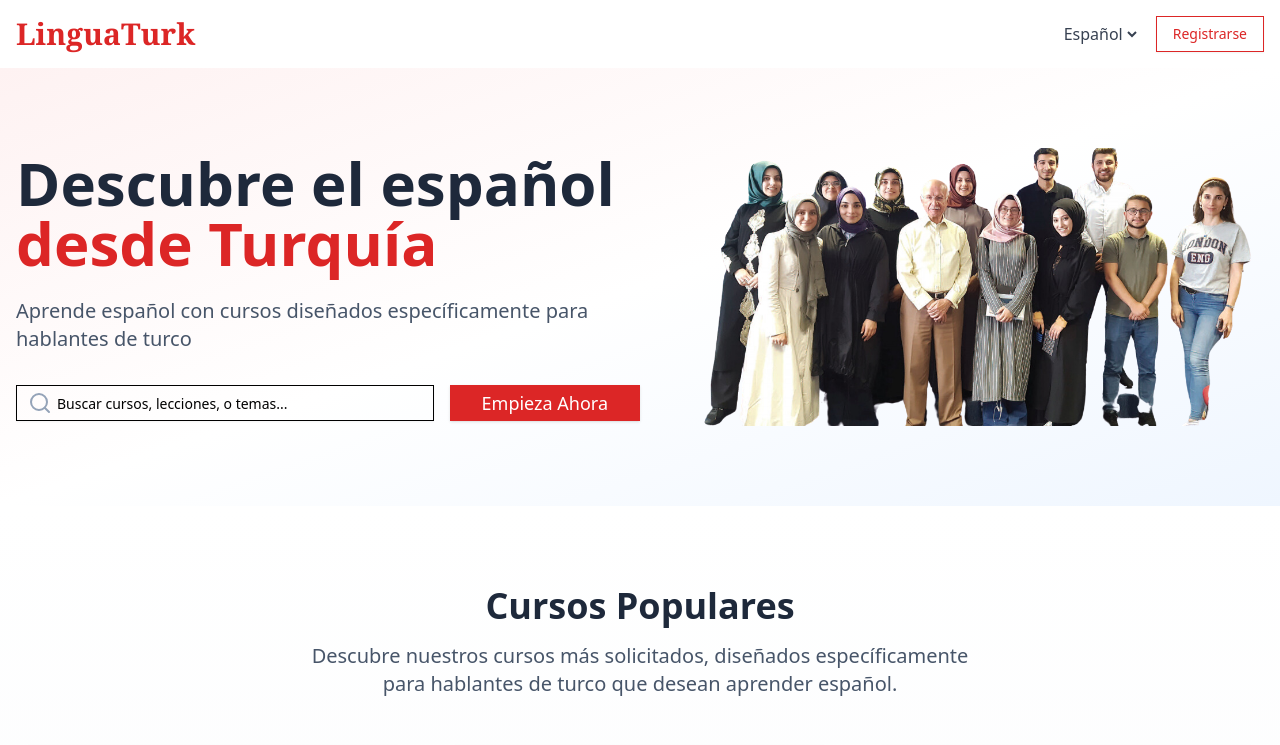
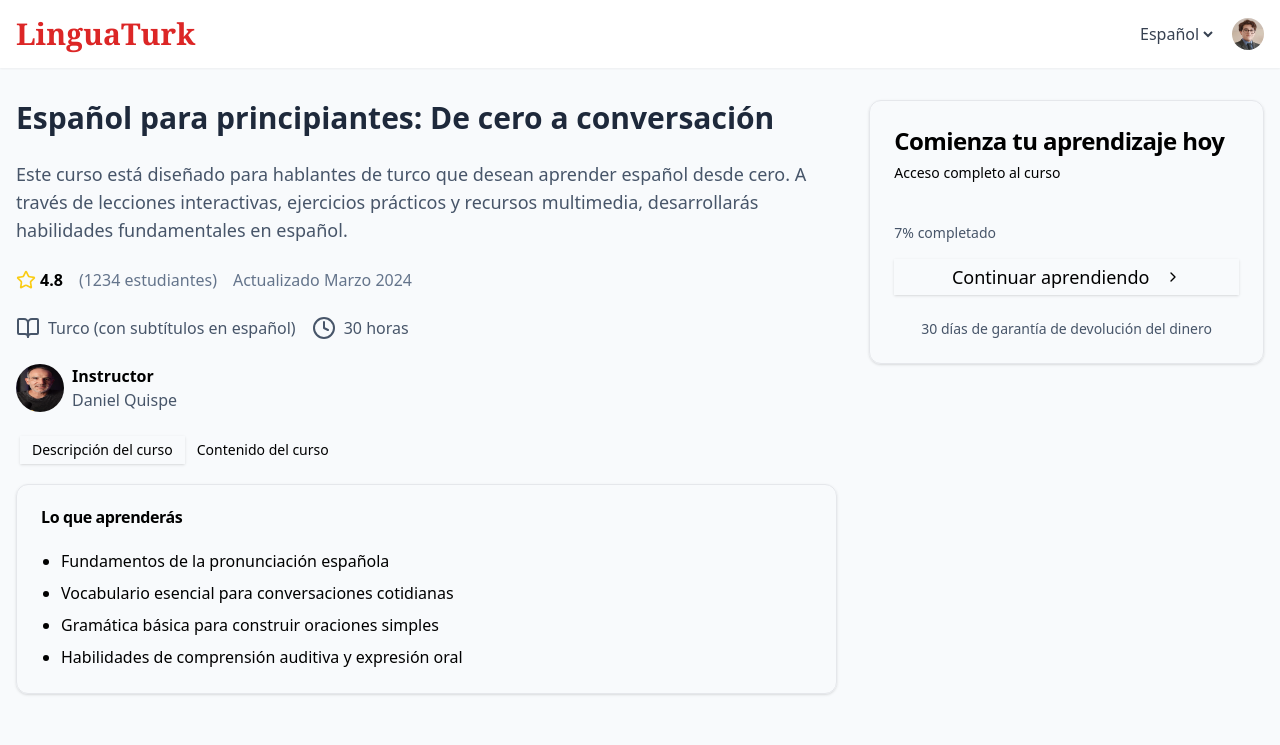
Before and after one commit to MaxCar31/HCI-Academyc, a React (Vite) app: page / in a window 1280 px wide. Shown: the top 745 px of the page. Built offline with nearby package versions, Linux system fonts and the light colour scheme.

Commit message:
change: router main

```diff
--- a/src/App.tsx
+++ b/src/App.tsx
@@ -27,7 +27,7 @@
       <div>
         {isLoading && <Loading />}
         <Routes>
-          <Route path="/" element={<Home />} />
+          <Route path="/" element={<CourseOverview />} />
           <Route path="/CoursePage" element={<CourseOverview />} />
           <Route path="/CoursePlayer" element={<CoursePlayer />} />
           <Route path="/Login" element={<RegisterPage />} />
```
